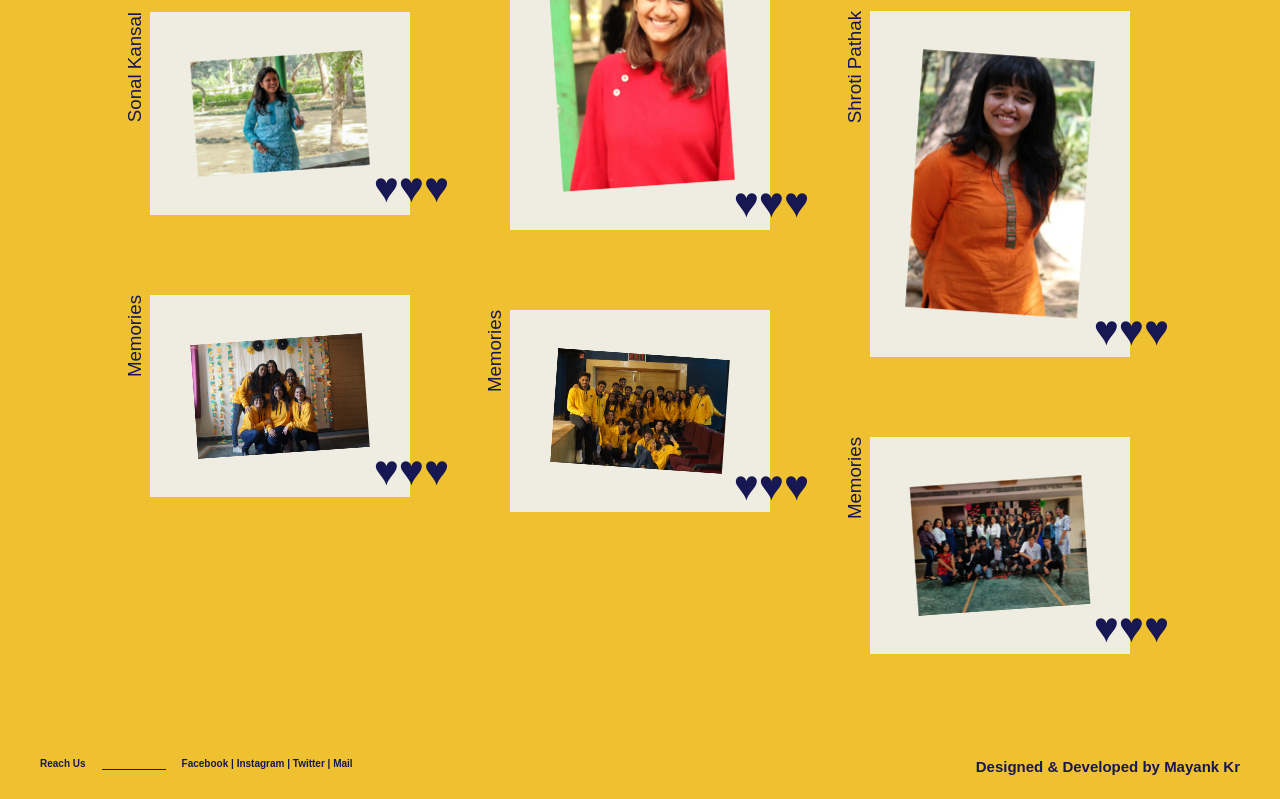
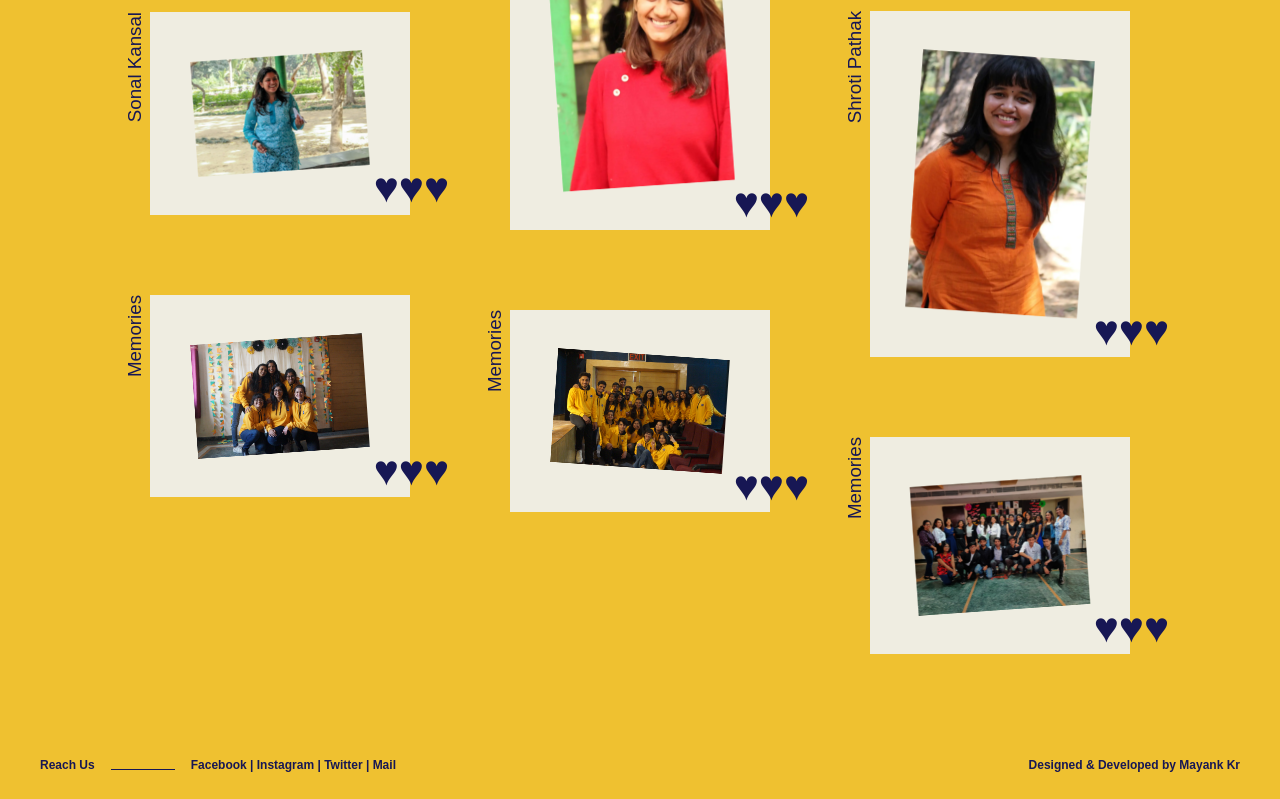
Before and after one commit to hostmyname/SpilledInk_DSC, a plain HTML site: page index.html in a window 1280 px wide. Shown: the part 1302-2101 px from the top of the page. Drawn offline with Linux system fonts and the light colour scheme.

Commit message:
Update index.html

```diff
--- a/index.html
+++ b/index.html
@@ -484,11 +484,11 @@ I hope that someday, one day, when all of this is over I finally get some closur
 		</main>
 		<div class="frame">
 			<div class="title">
-				<h3 class="title__name" style="font-size:10px"><strong>Reach Us</strong></h3>
-				<h4 class="title__sub" style="font-size:10px"><strong><a href="https://www.facebook.com/dscspilledink/">Facebook</a>  |  <a href="https://www.instagram.com/dsc_spilledink/">Instagram</a>  |  <a href="https://twitter.com/dscspilledink">Twitter</a>  |  <a href="mailto:info.spilled.ink@gmail.com">Mail</a></strong></h4>
+				<h3 class="title__name" style="font-size:12px"><strong>Reach Us</strong></h3>
+				<h4 class="title__sub" style="font-size:12px"><strong><a href="https://www.facebook.com/dscspilledink/">Facebook</a>  |  <a href="https://www.instagram.com/dsc_spilledink/">Instagram</a>  |  <a href="https://twitter.com/dscspilledink">Twitter</a>  |  <a href="mailto:info.spilled.ink@gmail.com">Mail</a></strong></h4>
 			</div>
 			<header class="codrops-header">
-				<h1 class="codrops-header__title" style="font-size:15px"><strong>Designed & Developed by <a href="https://www.instagram.com/oolio.space/">Mayank Kr</a></strong></h1>
+				<h1 class="codrops-header__title" style="font-size:12px"><strong>Designed & Developed by <a href="https://www.instagram.com/oolio.space/">Mayank Kr</a></strong></h1>
 			</header>
 		</div>
 
```
